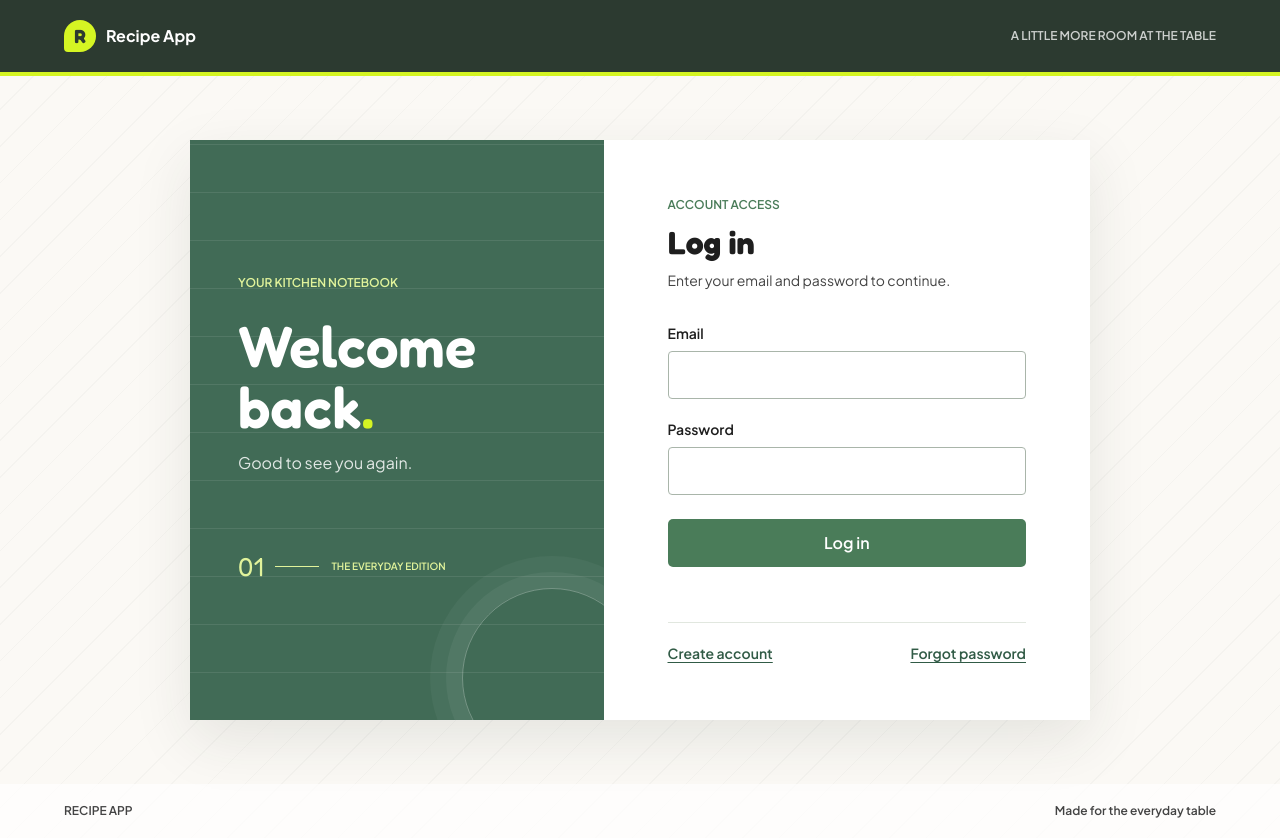
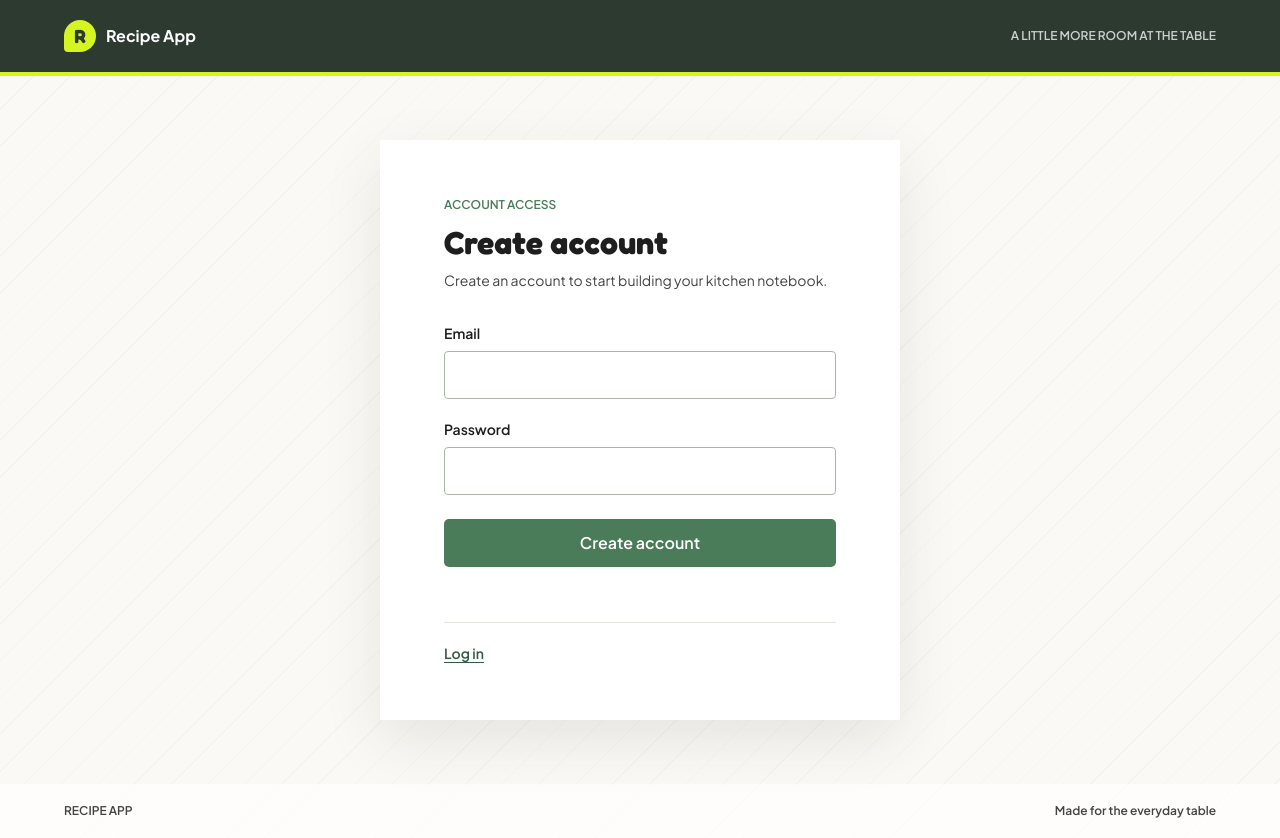
Before and after one commit to lhjenner/recipe-app-monorepo, a React (Vite) app in the folder apps/web/: page /register in a window 1280 px wide. Built offline with nearby package versions, Linux system fonts and the light colour scheme.

Commit message:
Implement registration page

```diff
--- a/apps/web/src/App.tsx
+++ b/apps/web/src/App.tsx
@@ -1,7 +1,17 @@
+import { BrowserRouter, Navigate, Route, Routes } from 'react-router-dom';
 import LoginPage from './LoginPage';
+import RegistrationPage from './RegistrationPage';
 
 function App() {
-  return <LoginPage />;
+  return (
+    <BrowserRouter>
+      <Routes>
+        <Route path="/" element={<LoginPage />} />
+        <Route path="/register" element={<RegistrationPage />} />
+        <Route path="*" element={<Navigate to="/" replace />} />
+      </Routes>
+    </BrowserRouter>
+  );
 }
 
 export default App
--- a/apps/web/src/LoginPage.tsx
+++ b/apps/web/src/LoginPage.tsx
@@ -1,4 +1,5 @@
 import { useState, type FormEvent } from 'react';
+import { Link } from 'react-router-dom';
 import { z } from 'zod';
 import './styles/login.css';
 
@@ -40,10 +41,10 @@ function LoginPage() {
   return (
     <div className="login-shell">
       <header className="login-header">
-        <a className="brand" href="/" aria-label="Recipe App home">
+        <Link className="brand" to="/" aria-label="Recipe App home">
           <span className="brand-mark" aria-hidden="true">R</span>
           <span>Recipe App</span>
-        </a>
+        </Link>
         <span className="header-note">A LITTLE MORE ROOM AT THE TABLE</span>
       </header>
 
@@ -103,8 +104,8 @@ function LoginPage() {
             </form>
 
             <nav className="account-links" aria-label="Account help">
-              <a href="/register">Create account</a>
-              <a href="/forgot-password">Forgot password</a>
+              <Link to="/register">Create account</Link>
+              <Link to="/forgot-password">Forgot password</Link>
             </nav>
           </section>
         </div>
--- /dev/null
+++ b/apps/web/src/RegistrationPage.tsx
@@ -0,0 +1,112 @@
+import { useState, type FormEvent } from 'react';
+import { Link } from 'react-router-dom';
+import { z } from 'zod';
+import './styles/login.css';
+
+const registrationSchema = z.object({
+  email: z.string().trim().min(1, 'Email is required').email('Enter a valid email address'),
+  password: z.string().min(1, 'Password is required'),
+});
+
+type RegistrationField = keyof z.infer<typeof registrationSchema>;
+type RegistrationErrors = Partial<Record<RegistrationField, string>>;
+
+function RegistrationPage() {
+  const [email, setEmail] = useState('');
+  const [password, setPassword] = useState('');
+  const [errors, setErrors] = useState<RegistrationErrors>({});
+  const [notice, setNotice] = useState('');
+
+  function handleSubmit(event: FormEvent<HTMLFormElement>) {
+    event.preventDefault();
+
+    const result = registrationSchema.safeParse({ email, password });
+    if (!result.success) {
+      const nextErrors: RegistrationErrors = {};
+      for (const issue of result.error.issues) {
+        const field = issue.path[0];
+        if ((field === 'email' || field === 'password') && !nextErrors[field]) {
+          nextErrors[field] = issue.message;
+        }
+      }
+      setErrors(nextErrors);
+      setNotice('');
+      return;
+    }
+
+    setErrors({});
+    setNotice('Registration is not connected yet.');
+  }
+
+  return (
+    <div className="login-shell">
+      <header className="login-header">
+        <Link className="brand" to="/" aria-label="Recipe App home">
+          <span className="brand-mark" aria-hidden="true">R</span>
+          <span>Recipe App</span>
+        </Link>
+        <span className="header-note">A LITTLE MORE ROOM AT THE TABLE</span>
+      </header>
+
+      <main className="login-main">
+        <section className="login-panel registration-panel" aria-labelledby="registration-heading">
+          <div className="panel-heading">
+            <p className="eyebrow">ACCOUNT ACCESS</p>
+            <h2 id="registration-heading">Create account</h2>
+            <p className="panel-copy">Create an account to start building your kitchen notebook.</p>
+          </div>
+
+          <form className="login-form" noValidate onSubmit={handleSubmit}>
+            <div className="form-field">
+              <label htmlFor="registration-email">Email</label>
+              <input
+                autoComplete="email"
+                id="registration-email"
+                name="email"
+                type="email"
+                value={email}
+                aria-invalid={Boolean(errors.email)}
+                aria-describedby={errors.email ? 'registration-email-error' : undefined}
+                onChange={(event) => setEmail(event.target.value)}
+              />
+              {errors.email && (
+                <p className="field-error" id="registration-email-error">{errors.email}</p>
+              )}
+            </div>
+
+            <div className="form-field">
+              <label htmlFor="registration-password">Password</label>
+              <input
+                autoComplete="new-password"
+                id="registration-password"
+                name="password"
+                type="password"
+                value={password}
+                aria-invalid={Boolean(errors.password)}
+                aria-describedby={errors.password ? 'registration-password-error' : undefined}
+                onChange={(event) => setPassword(event.target.value)}
+              />
+              {errors.password && (
+                <p className="field-error" id="registration-password-error">{errors.password}</p>
+              )}
+            </div>
+
+            <button className="btn btn-primary login-submit" type="submit">Create account</button>
+            <p className="form-notice" role="status">{notice}</p>
+          </form>
+
+          <nav className="account-links registration-links" aria-label="Account navigation">
+            <Link to="/">Log in</Link>
+          </nav>
+        </section>
+      </main>
+
+      <footer className="login-footer">
+        <span>RECIPE APP</span>
+        <span>Made for the everyday table</span>
+      </footer>
+    </div>
+  );
+}
+
+export default RegistrationPage;
--- a/apps/web/src/styles/login.css
+++ b/apps/web/src/styles/login.css
@@ -157,6 +157,14 @@
   padding: 56px clamp(32px, 5vw, 64px);
 }
 
+.registration-panel {
+  width: min(100%, 520px);
+  margin-inline: auto;
+  background: var(--color-surface);
+  box-shadow: 0 20px 55px var(--color-card-shadow);
+  animation: reveal-login 420ms ease-out both;
+}
+
 .panel-heading {
   margin-bottom: 32px;
 }
@@ -256,6 +264,10 @@
   color: var(--color-link-hover);
 }
 
+.registration-links {
+  justify-content: flex-start;
+}
+
 .login-footer {
   min-height: 54px;
   gap: 16px;
```
